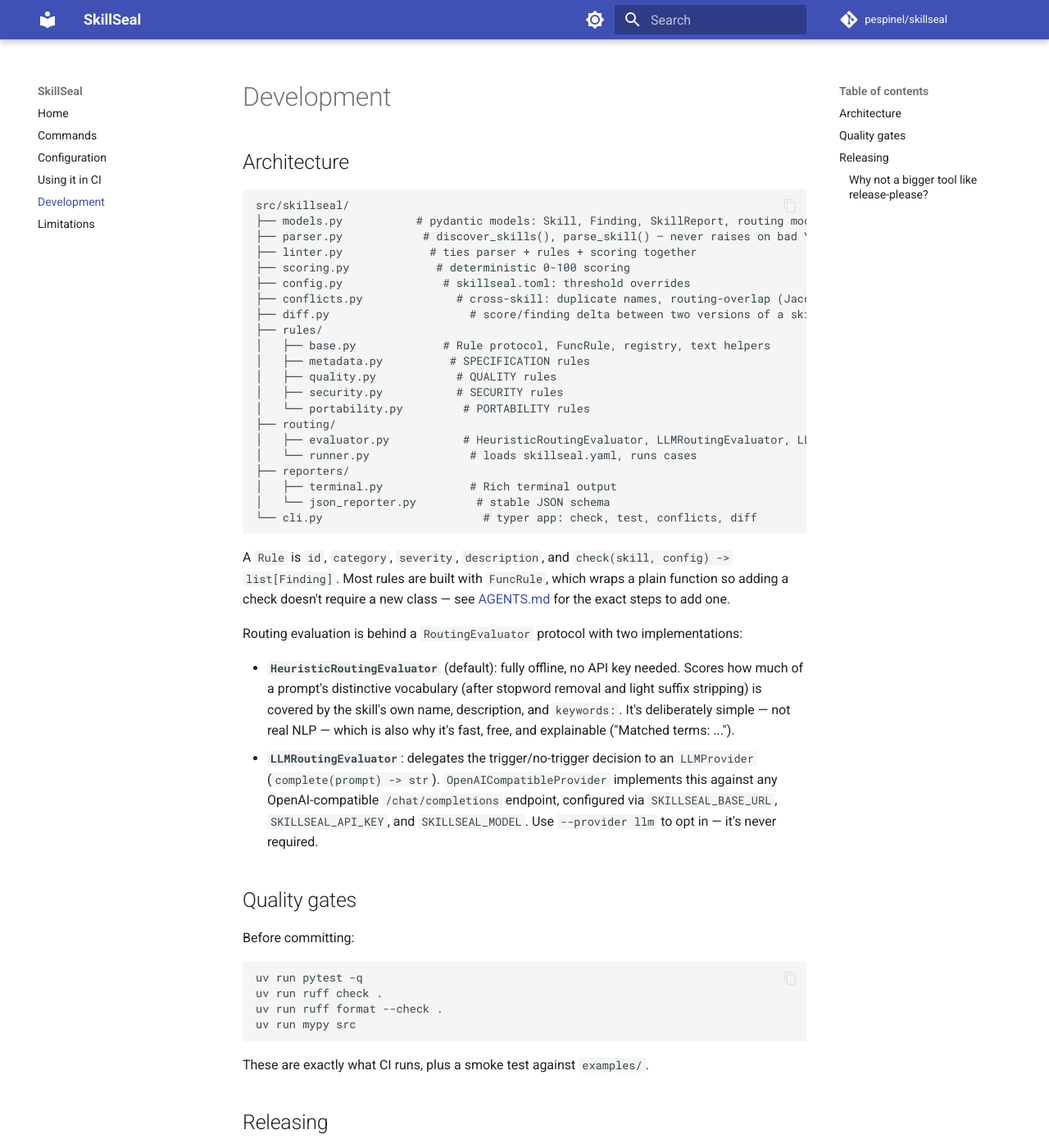
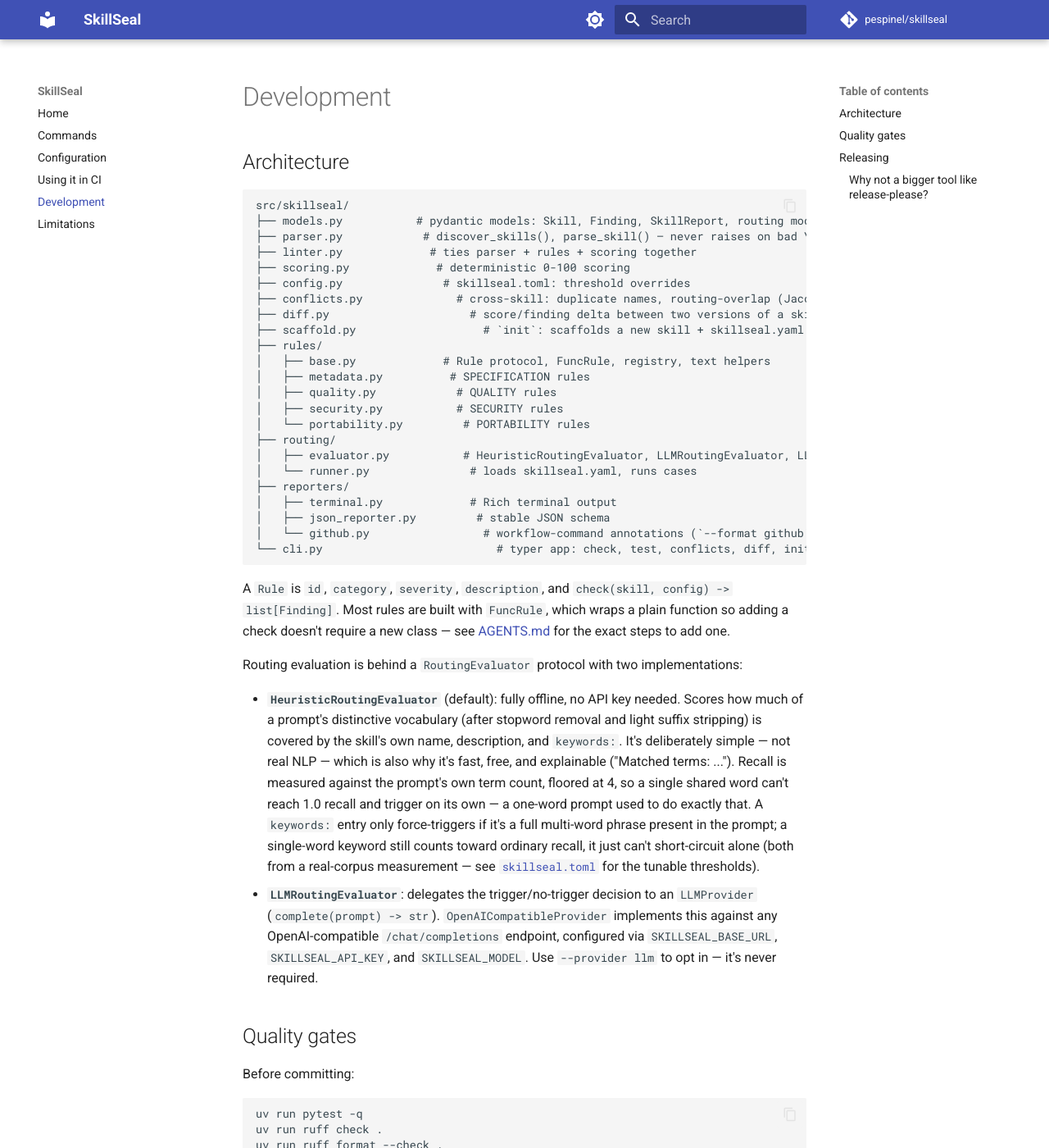
Before and after one commit to pespinel/SkillSeal, an MkDocs documentation site: the page built from docs/development.md, in a window 1280 px wide and 1400 px high. Shown: the whole window at 82% size. Built offline with MkDocs 1.6.1 and Material for MkDocs 9.7.7, drawn with Linux system fonts in a browser that asks for light colours; comment, search, counter and statistics services are not loaded; some of the changed text lies outside the part shown.

Commit message:
docs: sync with recent releases (v0.15-v0.19)
Several real behavior changes had drifted out of the docs:
- development.md still described release notes as GitHub's
  "auto-generated" (--generate-notes), which was fixed to build from the
  commit log weeks ago because it produced an empty changelog here.
- HeuristicRoutingEvaluator's docstring didn't mention the recall
  denominator floor or the multi-word keyword-phrase requirement (#15).
- skillseal.toml reference was missing routing_trigger_threshold and
  vague_description_min_words entirely, and didn't distinguish
  routing_trigger_threshold from the pre-existing, differently-scoped
  routing_threshold — the exact confusion #15c was about.
- diff's flag table was missing --fail-on-new-findings.
- The architecture diagram (development.md and AGENTS.md, which
  duplicates it) was missing scaffold.py, reporters/github.py, and three
  of cli.py's seven subcommands (init, rules, explain).
- ci.md's example version pins were 13 releases stale (@v0.6.0).
- action.yml's `format` input didn't mention the `github` option it
  already accepts.

Co-Authored-By: Claude Sonnet 5 <noreply@anthropic.com>

````diff
--- a/action.yml
+++ b/action.yml
@@ -19,7 +19,7 @@ inputs:
     required: false
     default: ""
   format:
-    description: "Output format (terminal|json)."
+    description: "Output format (terminal|json|github). 'github' emits inline workflow annotations."
     required: false
     default: "terminal"
   ignore:
--- a/docs/development.md
+++ b/docs/development.md
@@ -11,6 +11,7 @@ src/skillseal/
 ├── config.py               # skillseal.toml: threshold overrides
 ├── conflicts.py              # cross-skill: duplicate names, routing-overlap (Jaccard)
 ├── diff.py                     # score/finding delta between two versions of a skill
+├── scaffold.py                   # `init`: scaffolds a new skill + skillseal.yaml
 ├── rules/
 │   ├── base.py             # Rule protocol, FuncRule, registry, text helpers
 │   ├── metadata.py          # SPECIFICATION rules
@@ -22,8 +23,9 @@ src/skillseal/
 │   └── runner.py               # loads skillseal.yaml, runs cases
 ├── reporters/
 │   ├── terminal.py             # Rich terminal output
-│   └── json_reporter.py         # stable JSON schema
-└── cli.py                        # typer app: check, test, conflicts, diff
+│   ├── json_reporter.py         # stable JSON schema
+│   └── github.py                 # workflow-command annotations (`--format github`)
+└── cli.py                          # typer app: check, test, conflicts, diff, init, rules, explain
 ```
 
 A `Rule` is `id`, `category`, `severity`, `description`, and
@@ -40,6 +42,14 @@ implementations:
   removal and light suffix stripping) is covered by the skill's own name,
   description, and `keywords:`. It's deliberately simple — not real NLP —
   which is also why it's fast, free, and explainable ("Matched terms: ...").
+  Recall is measured against the prompt's own term count, floored at 4, so a
+  single shared word can't reach 1.0 recall and trigger on its own — a
+  one-word prompt used to do exactly that. A `keywords:` entry only
+  force-triggers if it's a full multi-word phrase present in the prompt; a
+  single-word keyword still counts toward ordinary recall, it just can't
+  short-circuit alone (both from a real-corpus measurement — see
+  [`skillseal.toml`](configuration.md#skillsealtoml) for the tunable
+  thresholds).
 - **`LLMRoutingEvaluator`**: delegates the trigger/no-trigger decision to an
   `LLMProvider` (`complete(prompt) -> str`). `OpenAICompatibleProvider`
   implements this against any OpenAI-compatible `/chat/completions` endpoint,
@@ -80,8 +90,10 @@ release:
    then builds the sdist and wheel, signs a
    [SLSA build provenance attestation](https://slsa.dev/), publishes to PyPI
    via [Trusted Publishing](https://docs.pypi.org/trusted-publishers/) (OIDC,
-   no stored token), and creates the GitHub Release with auto-generated
-   notes.
+   no stored token), and creates the GitHub Release with notes built from the
+   commit log since the previous tag — not GitHub's `--generate-notes`, which
+   summarizes merged PRs and produced an empty changelog here, since this
+   repo pushes straight to `main` rather than merging PRs.
 
 Gated on CI, not run in parallel with it: `auto-release.yml` triggers on the
 **CI workflow's completion**, not directly on push, so a version bump can
````
Also changed, not shown: AGENTS.md (+4 -2 lines), docs/ci.md (+2 -2 lines), docs/commands.md (+1 -0 lines), docs/configuration.md (+18 -0 lines).
